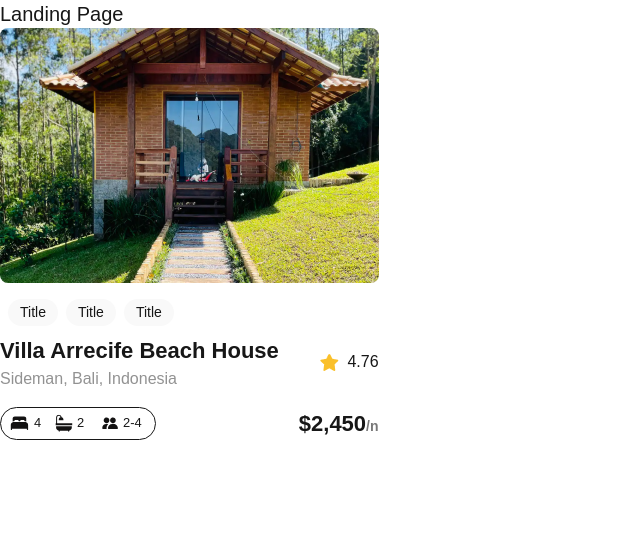
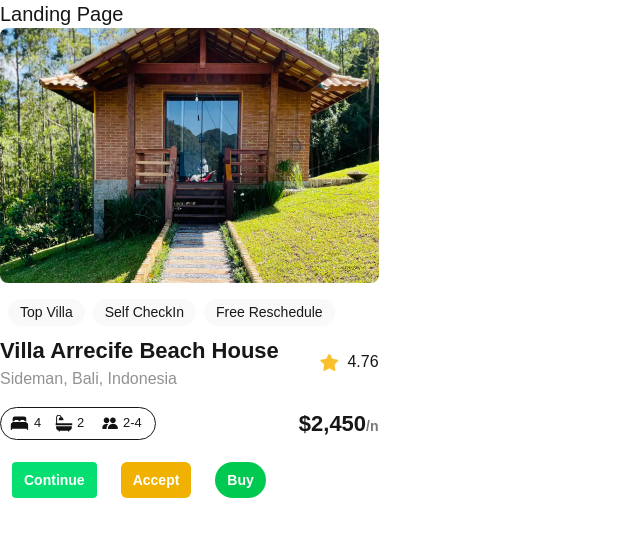
Before and after one commit to kasahun-welela/alx-project-0x00-setup, a Next.js app in the folder alx-project-0x00/: page /landing in a window 1280 px wide. Shown: the top 536 px of the page, without its empty margins (0-640 px from the left). Built offline with nearby package versions, Linux system fonts and the light colour scheme.

Commit message:
make button and pill reusable

```diff
--- /dev/null
+++ b/alx-project-0x00/components/Button.tsx
@@ -0,0 +1,11 @@
+import { ButtonProps } from "@/interfaces";
+
+const Button: React.FC<ButtonProps> = ({ title, styles }) => {
+  return (
+    <button className={`px-3 py-2 m-3 text-white font-bold ${styles}`}>
+      {title}
+    </button>
+  );
+};
+
+export default Button;
--- a/alx-project-0x00/components/Pill.tsx
+++ b/alx-project-0x00/components/Pill.tsx
@@ -1,7 +1,8 @@
-const Pill: React.FC = () => {
+import { PillProps } from "@/interfaces";
+const Pill: React.FC<PillProps> = ({ title }) => {
   return (
     <div className=" flex justify-center  items-center bg-[#F9F9F9] px-3 w-auto h-[27px] rounded-full">
-      <p className=" text-sm ">Title</p>
+      <p className=" text-sm ">{title}</p>
     </div>
   );
 };
--- a/alx-project-0x00/pages/landing.tsx
+++ b/alx-project-0x00/pages/landing.tsx
@@ -1,3 +1,4 @@
+import Button from "@/components/Button";
 import Card from "@/components/Card";
 
 const Landing: React.FC = () => {
@@ -5,6 +6,18 @@ const Landing: React.FC = () => {
     <div>
       <h1 className="text-xl font-extralight">Landing Page</h1>
       <Card />
+      <Button
+        title="Continue"
+        styles="text-sm rounded-sm bg-green-400 hover:bg-green-400/50 "
+      />
+      <Button
+        title="Accept"
+        styles="text-sm rounded-md bg-yellow-500 hover:bg-yellow-500/50"
+      />
+      <Button
+        title="Buy"
+        styles="text-sm rounded-full bg-green-500 hover:bg-green-500/50"
+      />
     </div>
   );
 };
```
Also changed, not shown: alx-project-0x00/interfaces/index.ts (+7 -0 lines).
